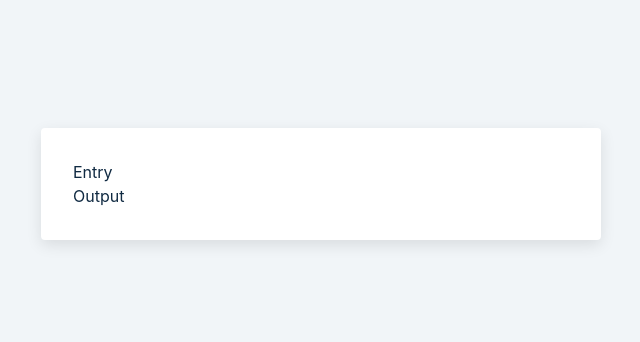
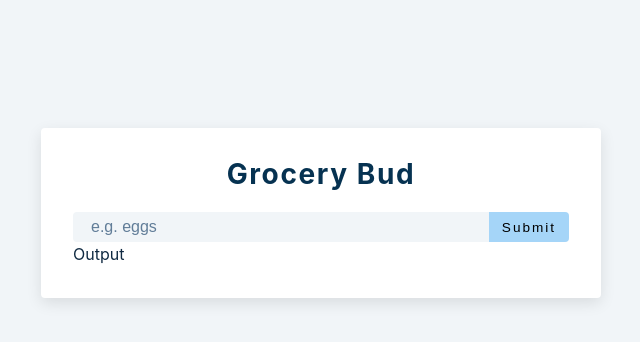
Before and after one commit to sadatyussuf/react-mini-projects, a React (Create React App) app in the folder grocery-bud/: page / in a window 1280 px wide. Shown: the top 342 px of the page, without its empty margins (319-959 px from the left). Built offline with nearby package versions, Linux system fonts and the light colour scheme.

Commit message:
added html tags

```diff
--- a/grocery-bud/src/components/Entry.js
+++ b/grocery-bud/src/components/Entry.js
@@ -2,7 +2,18 @@ import React from 'react'
 
 const Entry = () => {
     return (
-        <div>Entry</div>
+        <>
+            <form className="grocery-form">
+                <h3>grocery bud</h3>
+                <div className="form-control">
+                    <input type="text" className="grocery"
+                        placeholder="e.g. eggs"
+                        value='' />
+
+                    <button type="submit" className="submit-btn">submit</button>
+                </div>
+            </form>
+        </>
     )
 }
 
```
